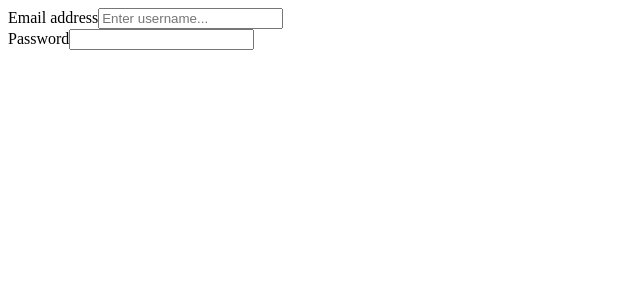
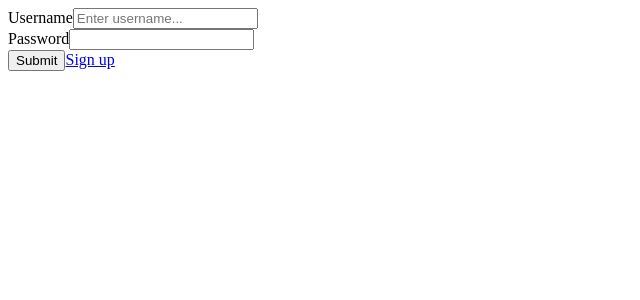
Before and after one commit to safe-sets/login_page, a React app: page / in a window 1280 px wide. Shown: the top 300 px of the page, without its empty margins (0-640 px from the left). Built offline with nearby package versions, Linux system fonts and the light colour scheme.

Commit message:
Add initial Jest test, server set-up and form component

```diff
--- a/client/src/components/loginForm.jsx
+++ b/client/src/components/loginForm.jsx
@@ -1,22 +1,100 @@
 import React from 'react';
 
-const LoginForm = () => {
+class LoginForm extends React.Component {
+  constructor(props) {
+    super(props);
+    this.state = {
+      username: '',
+      password: '',
+      strength: '',
+      color: ''
+    };
+  }
+
+  handleInput = e => {
+    this.setState({
+      [`${e.target.name}`]: e.target.value
+    });
+  };
+
+  handleValidation = pw => {
+    const { username, password } = this.state;
+
+    if (password.length === 0 || username.length === 0) {
+      alert('Please enter a valid password');
+      return;
+    }
+
+    let matchedCase = new Array();
+    matchedCase.push('[$@$!%*#?&]'); // Special Charectors
+    matchedCase.push('[A-Z]'); // Uppercase Alpabates
+    matchedCase.push('[0-9]'); // Numbers
+    matchedCase.push('[a-z]'); // Lowercase Alphabets
+
+    let validChars = 0;
+    for (let i = 0; i < matchedCase.length; i++) {
+      if (new RegExp(matchedCase[i]).test(password)) {
+        validChars++;
+      }
+    }
+
+    let color = '';
+    let strength = '';
+    let error = 'Invalid password length';
+
+    switch (validChars) {
+      case 0:
+      case 1:
+      case 2:
+        this.setState({
+          strength: 'Very weak',
+          color: 'red'
+        });
+        break;
+      case 3:
+        this.setState({
+          strength: 'Medium',
+          color: 'Orange'
+        });
+        break;
+      case 4:
+        this.setState({
+          strength: 'Strong',
+          color: 'Green'
+        });
+        break;
+    }
+  };
+
+  render() {
     return (
       <form>
-    <div id="username-container">
-      <label htmlFor="email" id="email">
-    Email address
-        <input type="text" name="email" placeholder="Enter username..." />
+        <div id='username-container'>
+          <label htmlFor='username' id='username'>
+            <span>Username</span>
+            <input
+              onChange={this.handleInput}
+              type='text'
+              name='username'
+              placeholder='Enter username...'
+            />
           </label>
         </div>
-    <div id="password-container">
-      <label htmlFor="password" id="password">
-    Password
-        <input type="password" name="password" />
+        <div id='password-container'>
+          <label htmlFor='password' id='password'>
+            <span>Password</span>
+            <input
+              type='password'
+              name='password'
+              onChange={this.handleInput}
+            />
           </label>
         </div>
+        <button onClick={this.handleValidation}>Submit</button>
+        <a href='#'>Sign up</a>
       </form>
-  )
+    );
+  }
 }
 
 export default LoginForm;
```
Also changed, not shown: package.json (+8 -2 lines), utilities/jestSetupTests.js (added, +6 -0 lines), 2 other files (tests, documents, lock files or other folders). Lines whose indentation alone changed are shown as unchanged.
